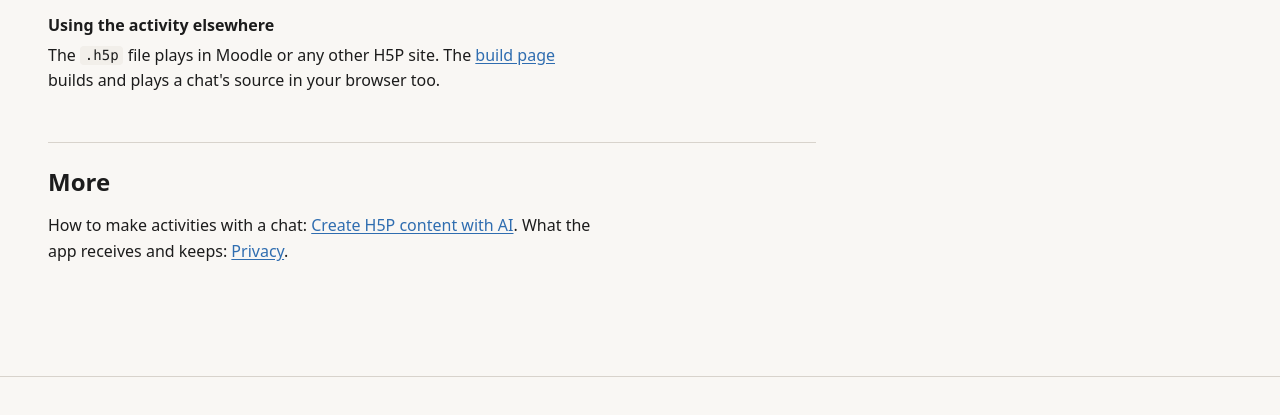
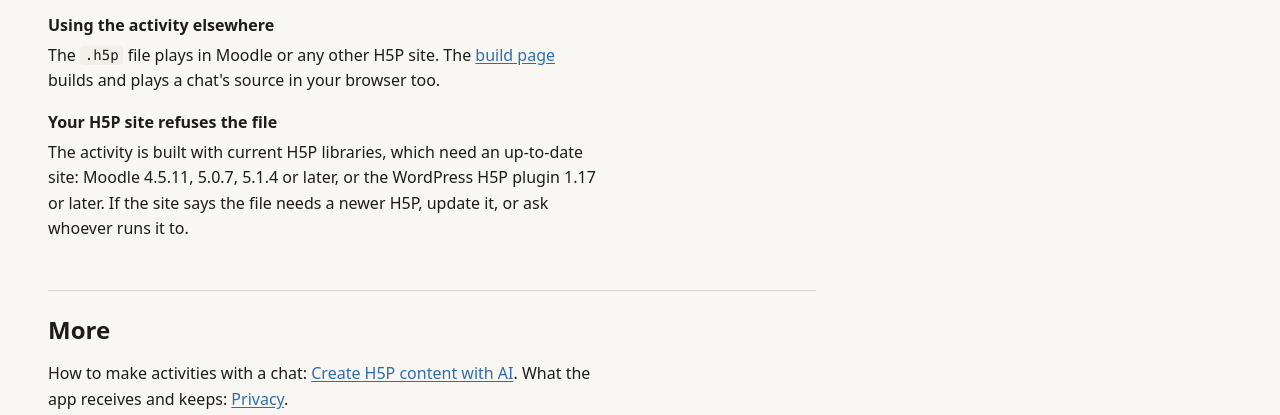
Before and after one commit to embed-my/website, an Eleventy site: page src/support/index.njk in a window 1280 px wide. Shown: the part 1017-1432 px from the top of the page. Built offline with nearby package versions, Linux system fonts and the light colour scheme; Eleventy itself is replaced by a stand-in of ours; files that its build step writes are made by us from their sources.

Commit message:
docs(support): an older H5P site refuses the file: update it (#14)

```diff
--- a/src/support/index.njk
+++ b/src/support/index.njk
@@ -36,6 +36,8 @@ csp: "default-src 'self'; script-src 'self'; style-src 'self'; img-src 'self'; o
       <dd>The chat saves up to a size it sets, about 8 MB in ChatGPT in November 2026. Above that, when your file plays from the chat, Download opens a tab of this site that fetches it, builds the <code>.h5p</code>, saves it and closes. When the page says to, right-click Download, or press and hold it, and open the link in a new tab: that tab saves it.</dd>
       <dt>Using the activity elsewhere</dt>
       <dd>The <code>.h5p</code> file plays in Moodle or any other H5P site. The <a href="{{ site.guides }}/h5p/build/">build page</a> builds and plays a chat's source in your browser too.</dd>
+      <dt>Your H5P site refuses the file</dt>
+      <dd>The activity is built with current H5P libraries, which need an up-to-date site: Moodle 4.5.11, 5.0.7, 5.1.4 or later, or the WordPress H5P plugin 1.17 or later. If the site says the file needs a newer H5P, update it, or ask whoever runs it to.</dd>
     </dl>
   </section>
 
```
